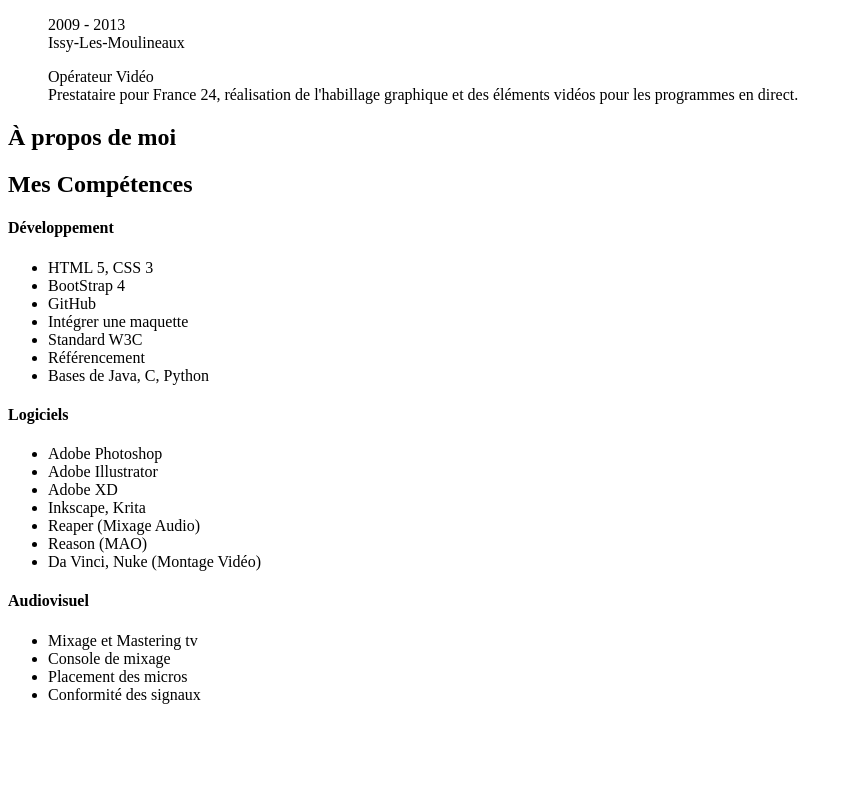
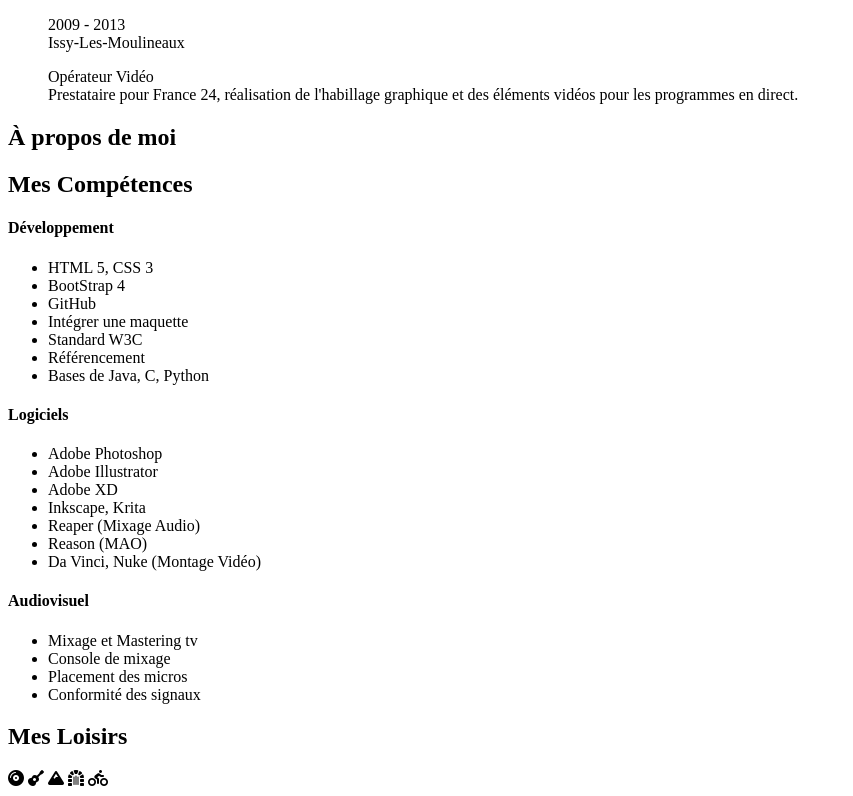
Before and after one commit to oc-math-classroom/projet-2, a plain HTML site: page index.html in a window 1280 px wide. Shown: the part 981-1777 px from the top of the page, without its empty margins (0-853 px from the left). Before the commit the page ends 1701 px from the top, so only its background shows below. Drawn offline with Linux system fonts and the light colour scheme.

Commit message:
ajouté loisirs

```diff
--- a/index.html
+++ b/index.html
@@ -35,7 +35,8 @@
             </ul>
         </div>
         <div class="bloc-bouton-side">
-            <a class="bouton-linkedin" href="https://www.linkedin.com/in/aurélien-cellier-0a354a150"><i class="fab fa-linkedin"></i>linkedin</a>
+            <a class="bouton-linkedin" href="https://www.linkedin.com/in/aurélien-cellier-0a354a150"><i
+                    class="fab fa-linkedin"></i>linkedin</a>
         </div>
 
     </aside>
@@ -147,6 +148,20 @@
 
     </aside>
 
+    <!--Section 8 Loisirs-->
+    <aside id="Loisirs--" class="bloc-sider">
+        <div class="bandeau-title">
+            <h2 class="side-title">Mes Loisirs</h2>
+        </div>
+        <div class="bloc-icon-side">
+                <i class="fas fa-compact-disc"></i>
+                <i class="fas fa-guitar"></i>
+                <i class="fas fa-mountain"></i>
+                <i class="fas fa-dungeon"></i>
+                <i class="fas fa-biking"></i>
+        </div>
+    </aside>
+
 </body>
 
 </html>
```
